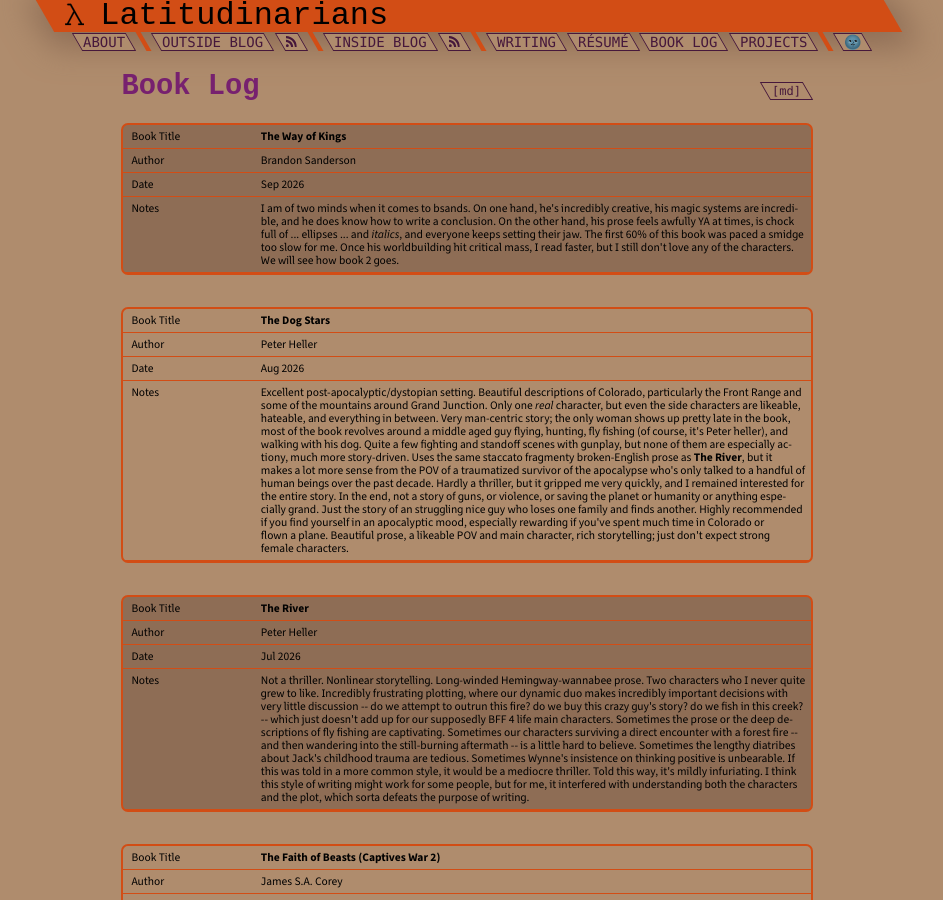
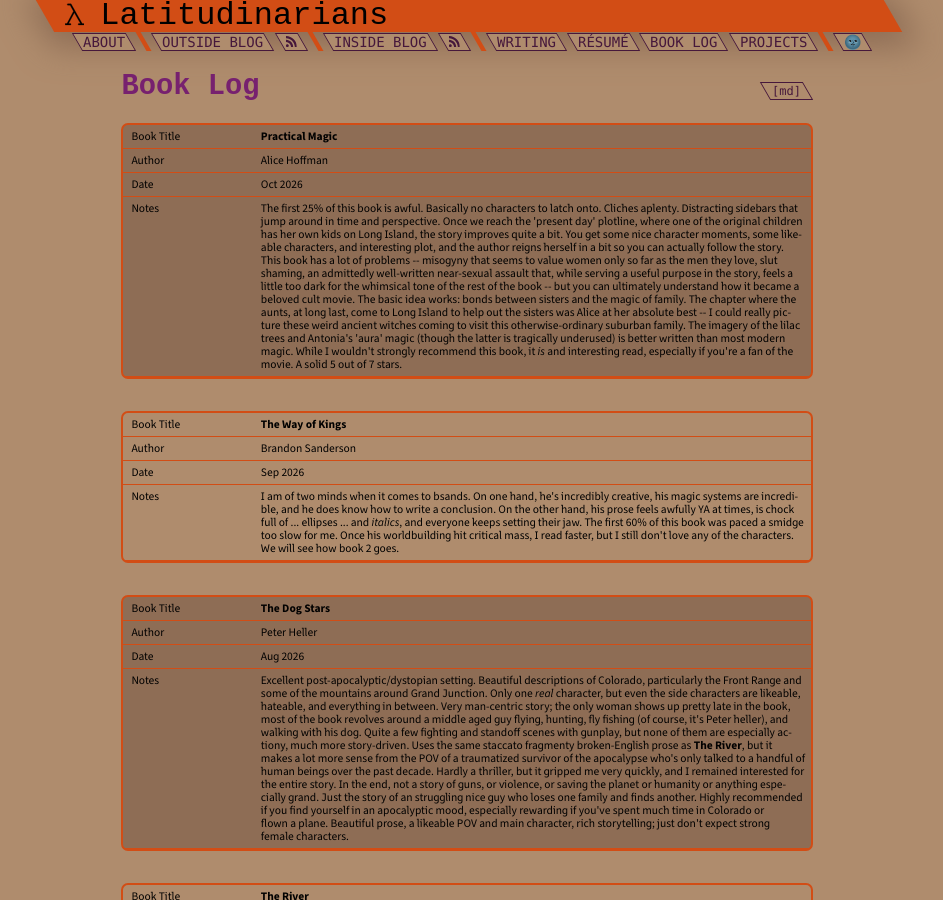
Before and after one commit to nathan-contino/nathan-contino.github.io, a Jekyll site: the page built from _pages/reading.md, in a window 1280 px wide and 900 px high. Shown: the whole window, without its empty margins (173-1116 px from the left). Built offline with Jekyll 4.4.1, drawn with Linux system fonts in a browser that asks for light colours.

Commit message:
a 5 out of 7

```diff
--- a/_pages/reading.md
+++ b/_pages/reading.md
@@ -10,6 +10,7 @@ permalink: /reading-log/
 
 | Book Title 					| Author 				| Date 			| Notes |
 | ---		 					| ---		 			| ---			| ---	|
+| **Practical Magic** | Alice Hoffman | Oct 2026 | The first 25% of this book is awful. Basically no characters to latch onto. Cliches aplenty. Distracting sidebars that jump around in time and perspective. Once we reach the 'present day' plotline, where one of the original children has her own kids on Long Island, the story improves quite a bit. You get some nice character moments, some likeable characters, and interesting plot, and the author reigns herself in a bit so you can actually follow the story. This book has a lot of problems -- misogyny that seems to value women only so far as the men they love, slut shaming, an admittedly well-written near-sexual assault that, while serving a useful purpose in the story, feels a little too dark for the whimsical tone of the rest of the book -- but you can ultimately understand how it became a beloved cult movie. The basic idea works: bonds between sisters and the magic of family. The chapter where the aunts, at long last, come to Long Island to help out the sisters was Alice at her absolute best -- I could really picture these weird ancient witches coming to visit this otherwise-ordinary suburban family. The imagery of the lilac trees and Antonia's 'aura' magic (though the latter is tragically underused) is better written than most modern magic. While I wouldn't strongly recommend this book, it _is_ and interesting read, especially if you're a fan of the movie. A solid 5 out of 7 stars. |
 | **The Way of Kings** | Brandon Sanderson | Sep 2026 | I am of two minds when it comes to bsands. On one hand, he's incredibly creative, his magic systems are incredible, and he does know how to write a conclusion. On the other hand, his prose feels awfully YA at times, is chock full of ... ellipses ... and _italics_, and everyone keeps setting their jaw. The first 60% of this book was paced a smidge too slow for me. Once his worldbuilding hit critical mass, I read faster, but I still don't love any of the characters. We will see how book 2 goes. |
 | **The Dog Stars** 			| Peter Heller			| Aug 2026		| Excellent post-apocalyptic/dystopian setting. Beautiful descriptions of Colorado, particularly the Front Range and some of the mountains around Grand Junction. Only one _real_ character, but even the side characters are likeable, hateable, and everything in between. Very man-centric story; the only woman shows up pretty late in the book, most of the book revolves around a middle aged guy flying, hunting, fly fishing (of course, it's Peter heller), and walking with his dog. Quite a few fighting and standoff scenes with gunplay, but none of them are especially actiony, much more story-driven. Uses the same staccato fragmenty broken-English prose as **The River**, but it makes a lot more sense from the POV of a traumatized survivor of the apocalypse who's only talked to a handful of human beings over the past decade. Hardly a thriller, but it gripped me very quickly, and I remained interested for the entire story. In the end, not a story of guns, or violence, or saving the planet or humanity or anything especially grand. Just the story of an struggling nice guy who loses one family and finds another. Highly recommended if you find yourself in an apocalyptic mood, especially rewarding if you've spent much time in Colorado or flown a plane. Beautiful prose, a likeable POV and main character, rich storytelling; just don't expect strong female characters.		|
 | **The River** 				| Peter Heller 			| Jul 2026		| Not a thriller. Nonlinear storytelling. Long-winded Hemingway-wannabee prose. Two characters who I never quite grew to like. Incredibly frustrating plotting, where our dynamic duo makes incredibly important decisions with very little discussion -- do we attempt to outrun this fire? do we buy this crazy guy's story? do we fish in this creek? -- which just doesn't add up for our supposedly BFF 4 life main characters. Sometimes the prose or the deep descriptions of fly fishing are captivating. Sometimes our characters surviving a direct encounter with a forest fire -- and then wandering into the still-burning aftermath -- is a little hard to believe. Sometimes the lengthy diatribes about Jack's childhood trauma are tedious. Sometimes Wynne's insistence on thinking positive is unbearable. If this was told in a more common style, it would be a mediocre thriller. Told this way, it's mildly infuriating. I think this style of writing might work for some people, but for me, it interfered with understanding both the characters and the plot, which sorta defeats the purpose of writing. |
```
